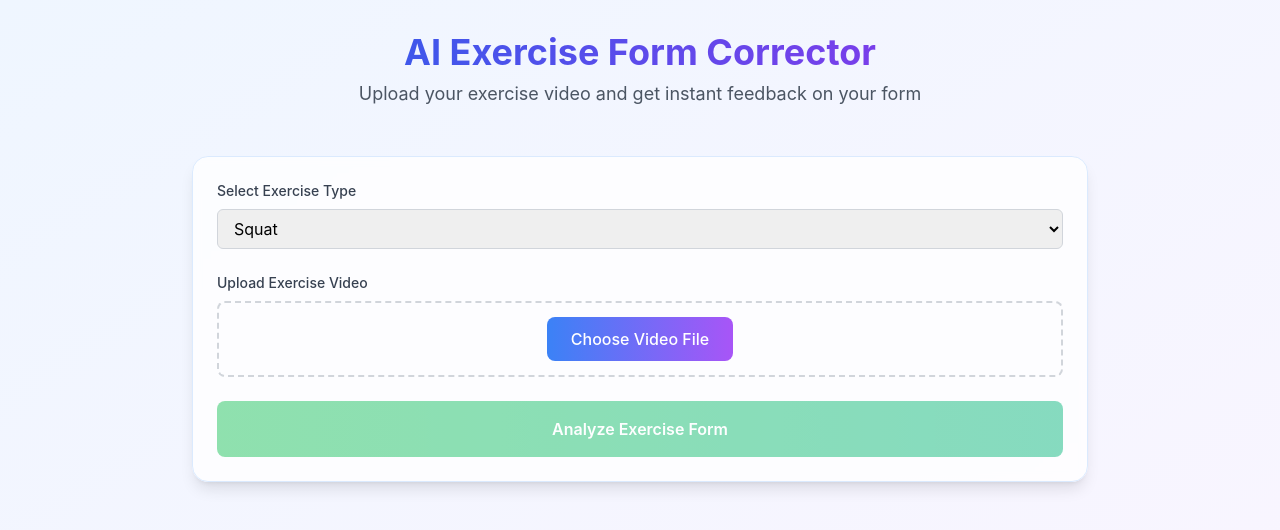
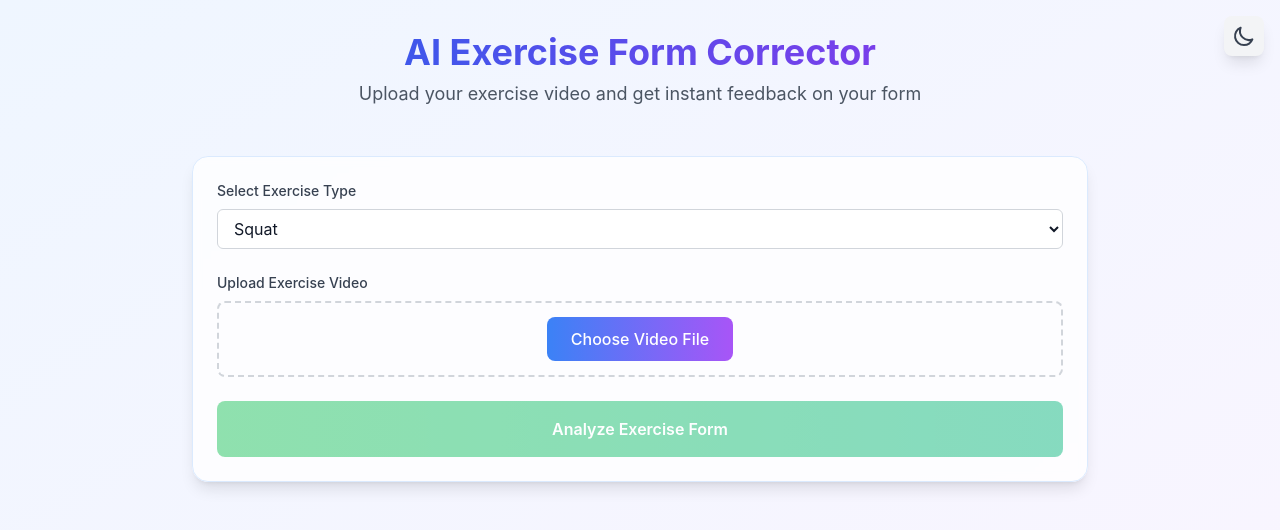
Before and after one commit to Grvin388/MAIS-Hacks, a React (Vite) app in the folder exercise-app/: page / in a window 1280 px wide. Shown: the top 530 px of the page. Built offline with nearby package versions, Linux system fonts and the light colour scheme.

Commit message:
adding light and dark mode

```diff
--- a/exercise-app/src/components/ExerciseFormCorrector.jsx
+++ b/exercise-app/src/components/ExerciseFormCorrector.jsx
@@ -1,5 +1,6 @@
 import React, { useState, useRef } from "react";
 import axios from "axios";
+import ThemeToggle from "./ThemeToggle";
 
 const ExerciseFormCorrector = () => {
   const [videoFile, setVideoFile] = useState(null);
@@ -86,27 +87,28 @@ const ExerciseFormCorrector = () => {
   };
 
   return (
-    <div className="min-h-screen bg-gradient-to-br from-blue-50 to-purple-50 py-8 px-4 sm:px-6 lg:px-8 transition-all duration-500">
+    <div className="min-h-screen bg-gradient-to-br from-blue-50 to-purple-50 dark:from-gray-900 dark:to-gray-800 py-8 px-4 sm:px-6 lg:px-8 transition-all duration-500">
+      <ThemeToggle />
       <div className="max-w-4xl mx-auto">
         <div className="text-center mb-12 transform hover:scale-105 transition-transform duration-300">
-          <h1 className="text-4xl font-bold bg-gradient-to-r from-blue-600 to-purple-600 bg-clip-text text-transparent mb-2 animate-fade-in">
+          <h1 className="text-4xl font-bold bg-gradient-to-r from-blue-600 to-purple-600 dark:from-blue-400 dark:to-purple-400 bg-clip-text text-transparent mb-2 animate-fade-in">
             AI Exercise Form Corrector
           </h1>
-          <p className="text-lg text-gray-600 hover:text-blue-600 transition-colors duration-300">
+          <p className="text-lg text-gray-600 dark:text-gray-300 hover:text-blue-600 dark:hover:text-blue-400 transition-colors duration-300">
             Upload your exercise video and get instant feedback on your form
           </p>
         </div>
 
-        <div className="bg-white/80 backdrop-blur-sm rounded-xl shadow-lg p-6 mb-8 hover:shadow-xl transition-all duration-300 border border-blue-100">
+        <div className="bg-white/80 dark:bg-gray-800/90 backdrop-blur-sm rounded-xl shadow-lg p-6 mb-8 hover:shadow-xl transition-all duration-300 border border-blue-100 dark:border-gray-700">
           {/* Exercise Selection */}
           <div className="mb-6">
-            <label className="block text-sm font-medium text-gray-700 mb-2">
+            <label className="block text-sm font-medium text-gray-700 dark:text-gray-200 mb-2">
               Select Exercise Type
             </label>
             <select
               value={exerciseType}
               onChange={(e) => setExerciseType(e.target.value)}
-              className="w-full px-3 py-2 border border-gray-300 rounded-md focus:outline-none focus:ring-2 focus:ring-blue-500"
+              className="w-full px-3 py-2 border border-gray-300 dark:border-gray-600 bg-white dark:bg-gray-700 text-gray-900 dark:text-white rounded-md focus:outline-none focus:ring-2 focus:ring-blue-500"
             >
               {exercises.map((exercise) => (
                 <option key={exercise.value} value={exercise.value}>
--- /dev/null
+++ b/exercise-app/src/components/ThemeToggle.jsx
@@ -0,0 +1,66 @@
+import React, { useEffect, useState } from 'react';
+
+const ThemeToggle = () => {
+  const [darkMode, setDarkMode] = useState(false);
+
+  useEffect(() => {
+    // Check if user has a theme preference
+    const isDark = localStorage.getItem('darkMode') === 'true' ||
+      (!localStorage.getItem('darkMode') && window.matchMedia('(prefers-color-scheme: dark)').matches);
+    setDarkMode(isDark);
+    if (isDark) {
+      document.documentElement.classList.add('dark');
+    }
+  }, []);
+
+  const toggleTheme = () => {
+    setDarkMode(!darkMode);
+    if (darkMode) {
+      document.documentElement.classList.remove('dark');
+      localStorage.setItem('darkMode', 'false');
+    } else {
+      document.documentElement.classList.add('dark');
+      localStorage.setItem('darkMode', 'true');
+    }
+  };
+
+  return (
+    <button
+      onClick={toggleTheme}
+      className="fixed top-4 right-4 p-2 rounded-lg bg-gray-100 dark:bg-gray-800 shadow-lg hover:shadow-xl transition-all duration-300 group"
+      aria-label="Toggle dark mode"
+    >
+      {darkMode ? (
+        <svg
+          className="w-6 h-6 text-yellow-500 group-hover:text-yellow-400 transition-colors"
+          fill="none"
+          viewBox="0 0 24 24"
+          stroke="currentColor"
+        >
+          <path
+            strokeLinecap="round"
+            strokeLinejoin="round"
+            strokeWidth={2}
+            d="M12 3v1m0 16v1m9-9h-1M4 12H3m15.364 6.364l-.707-.707M6.343 6.343l-.707-.707m12.728 0l-.707.707M6.343 17.657l-.707.707M16 12a4 4 0 11-8 0 4 4 0 018 0z"
+          />
+        </svg>
+      ) : (
+        <svg
+          className="w-6 h-6 text-gray-700 group-hover:text-gray-900 transition-colors"
+          fill="none"
+          viewBox="0 0 24 24"
+          stroke="currentColor"
+        >
+          <path
+            strokeLinecap="round"
+            strokeLinejoin="round"
+            strokeWidth={2}
+            d="M20.354 15.354A9 9 0 018.646 3.646 9.003 9.003 0 0012 21a9.003 9.003 0 008.354-5.646z"
+          />
+        </svg>
+      )}
+    </button>
+  );
+};
+
+export default ThemeToggle;
--- a/exercise-app/src/index.css
+++ b/exercise-app/src/index.css
@@ -17,4 +17,17 @@ body,
 body {
   font-family: var(--font-sans);
   background: #f8fafc;
+  transition: background-color 0.3s ease;
 }
+
+/* Dark mode transitions */
+.dark body {
+  background: #1a1a1a;
+}
+
+/* Smooth theme transition for all elements */
+* {
+  transition-property: background-color, border-color, color, fill, stroke;
+  transition-timing-function: cubic-bezier(0.4, 0, 0.2, 1);
+  transition-duration: 0.3s;
+}
--- a/exercise-app/tailwind.config.cjs
+++ b/exercise-app/tailwind.config.cjs
@@ -3,6 +3,7 @@ module.exports = {
     "./index.html",
     "./src/**/*.{js,jsx,ts,tsx}"
   ],
+  darkMode: 'class',
   theme: {
     extend: {
       keyframes: {
```
